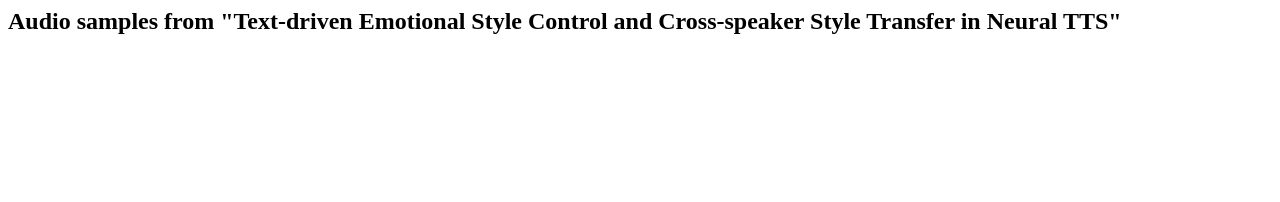
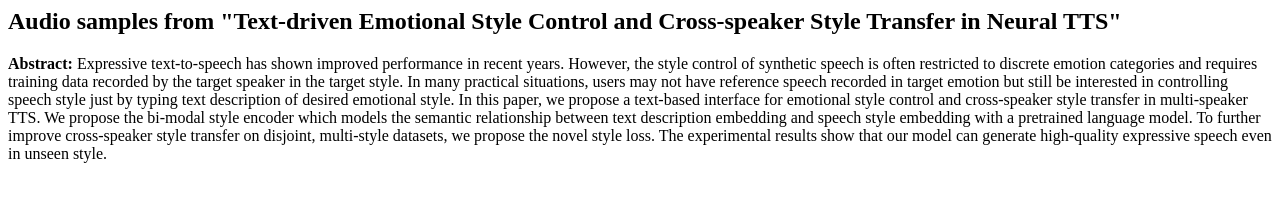
Before and after one commit to style-TTS/demo, a plain HTML site: page index.html in a window 1280 px wide. Drawn offline with Linux system fonts and the light colour scheme.

Commit message:
Update index.html

```diff
--- a/index.html
+++ b/index.html
@@ -12,6 +12,13 @@
         <h1>Audio samples from "Text-driven Emotional Style Control and Cross-speaker Style Transfer in Neural TTS"</h1>
       </header>
     </article>
+    <p><b>Abstract:</b>
+      Expressive text-to-speech has shown improved performance in recent years.
+      However, the style control of synthetic speech is often restricted to discrete emotion categories and requires training data recorded by the target speaker in the target style.
+      In many practical situations, users may not have reference speech recorded in target emotion but still be interested in controlling speech style just by typing text description of desired emotional style.
+      In this paper, we propose a text-based interface for emotional style control and cross-speaker style transfer in multi-speaker TTS.
+      We propose the bi-modal style encoder which models the semantic relationship between text description embedding and speech style embedding with a pretrained language model.
+      To further improve cross-speaker style transfer on disjoint, multi-style datasets, we propose the novel style loss. The experimental results show that our model can generate high-quality expressive speech even in unseen style.
   </div>
 </body>
 
```
